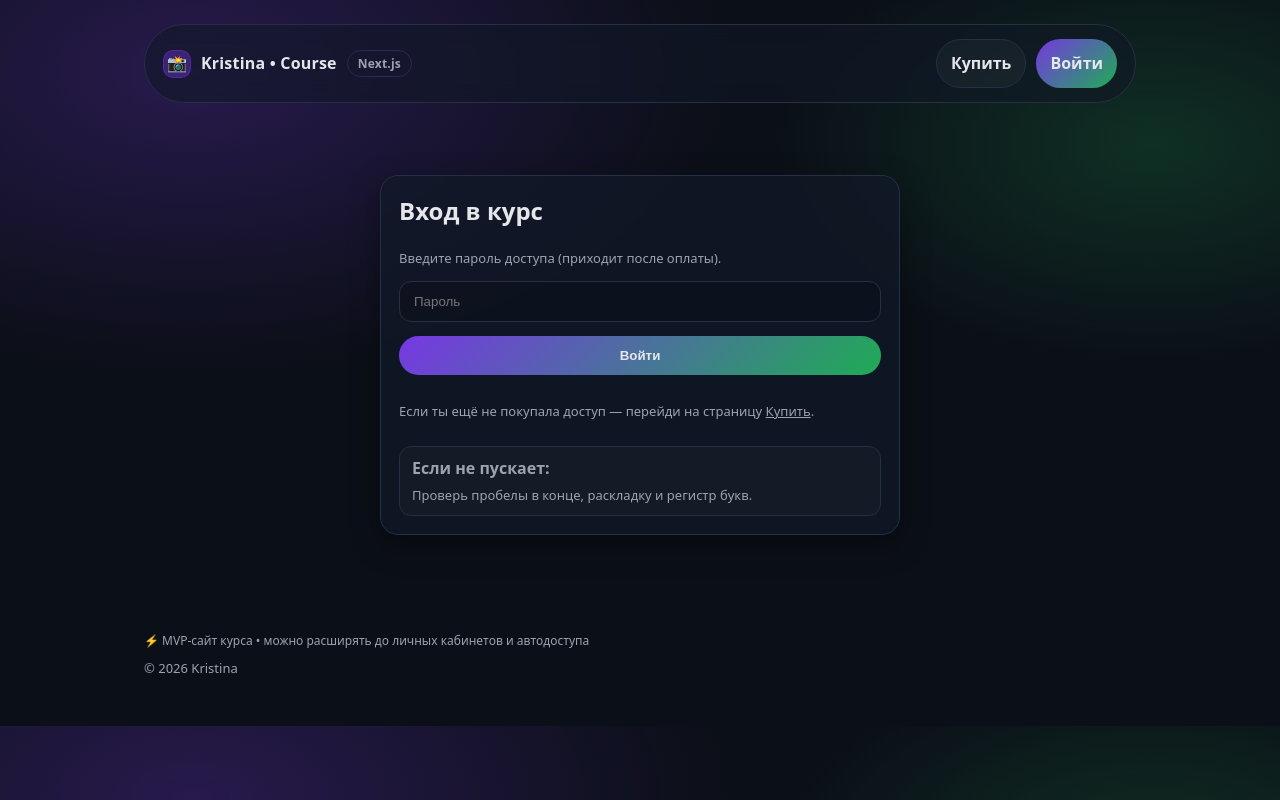
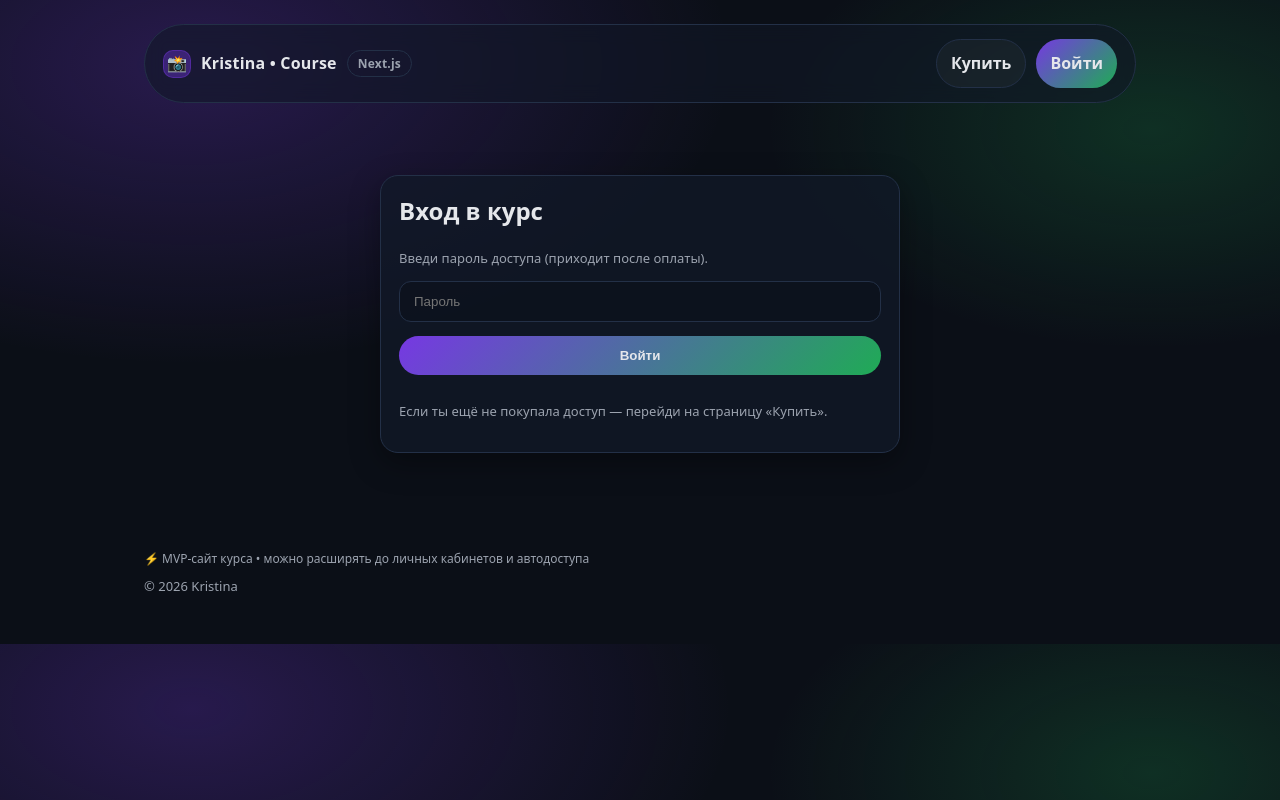
Before and after one commit to kristimslibreht-creator/photo-video-course-v2, a Next.js app: page /login in a window 1280 px wide. Built offline with nearby package versions, Linux system fonts and the light colour scheme.

Commit message:
Update page.tsx

```diff
--- a/app/login/page.tsx
+++ b/app/login/page.tsx
@@ -1,36 +1,43 @@
+"use client";
+
+import { useFormState } from "react-dom";
+import { login } from "./actions";
 import { Nav } from "../../components/Nav";
 import { Footer } from "../../components/Footer";
-import { login } from "./actions";
+
+const initialState: { error?: string } = {};
 
 export default function LoginPage({ searchParams }: { searchParams?: { next?: string } }) {
   const next = searchParams?.next || "/course";
+  const [state, formAction] = useFormState(login, initialState);
 
   return (
     <>
       <Nav />
+
       <div className="container">
-        <div className="card" style={{maxWidth:520, margin:"24px auto"}}>
-          <h2 style={{marginTop:0}}>Вход в курс</h2>
-          <p className="small">Введите пароль доступа (приходит после оплаты).</p>
+        <div className="card" style={{ maxWidth: 520, margin: "24px auto" }}>
+          <h2 style={{ marginTop: 0 }}>Вход в курс</h2>
+          <p className="small">Введи пароль доступа (приходит после оплаты).</p>
 
-          <form action={login as any} className="grid" style={{marginTop:12}}>
+          <form action={formAction} className="grid" style={{ marginTop: 12 }}>
             <input type="hidden" name="next" value={next} />
-            <input className="input" name="password" placeholder="Пароль" />
+            <input className="input" name="password" type="password" placeholder="Пароль" required />
             <button className="btn btnPrimary" type="submit">Войти</button>
+
             <p className="small">
-              Если ты ещё не покупала доступ — перейди на страницу <a href="/buy"><u>Купить</u></a>.
+              Если ты ещё не покупала доступ — перейди на страницу <a href="/buy">«Купить»</a>.
             </p>
+
+            {state?.error ? (
+              <div className="notice" style={{ marginTop: 12 }}>
+                <b>Ошибка:</b> <div className="small" style={{ marginTop: 6 }}>{state.error}</div>
+              </div>
+            ) : null}
           </form>
-
-          {/* Ошибка показывается на сервере как возвращаемое значение, но в MVP не делаем сложный UX */}
-          <div className="notice" style={{marginTop:12}}>
-            <b>Если не пускает:</b>
-            <div className="small" style={{marginTop:6}}>
-              Проверь пробелы в конце, раскладку и регистр букв.
-            </div>
-          </div>
         </div>
       </div>
+
       <Footer />
     </>
   );
```
